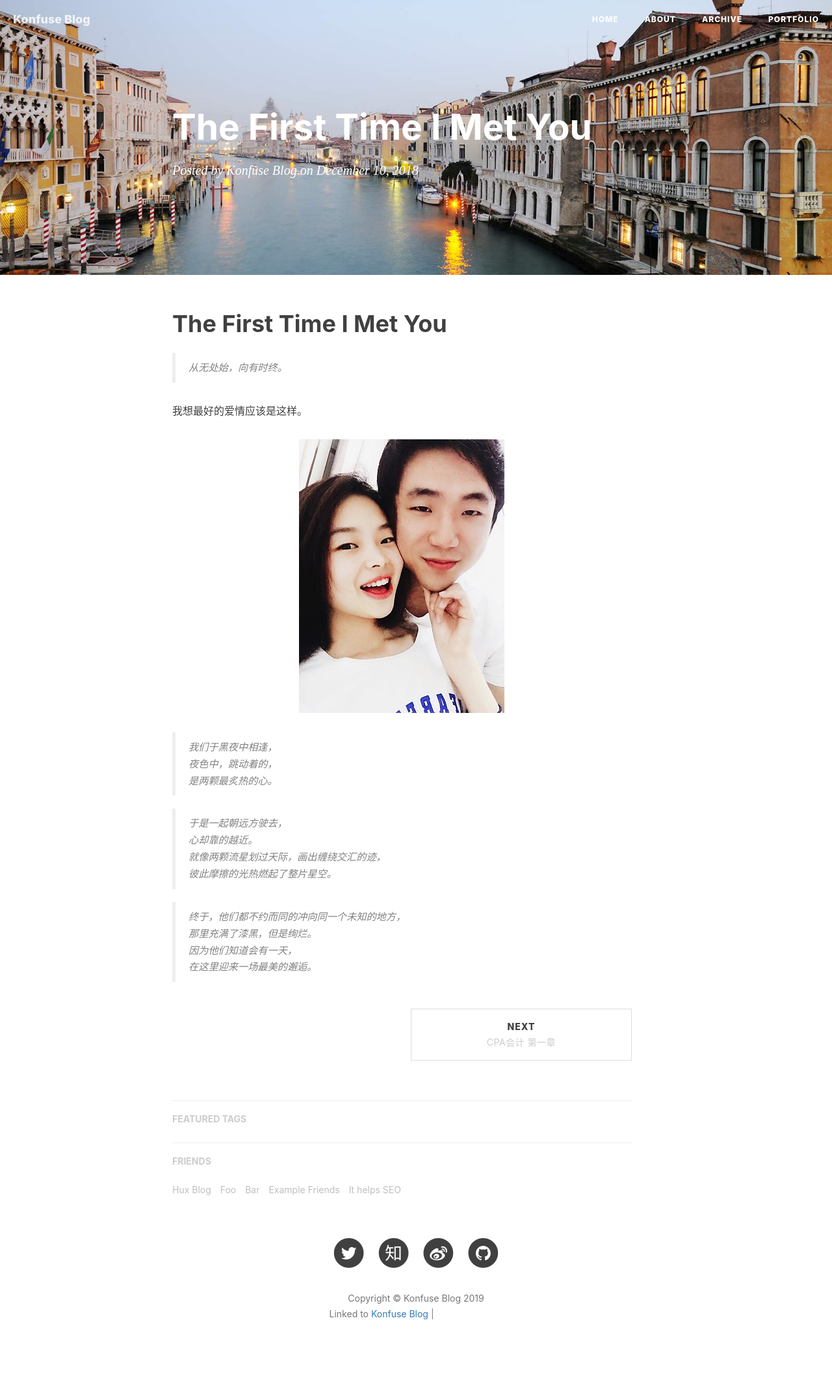
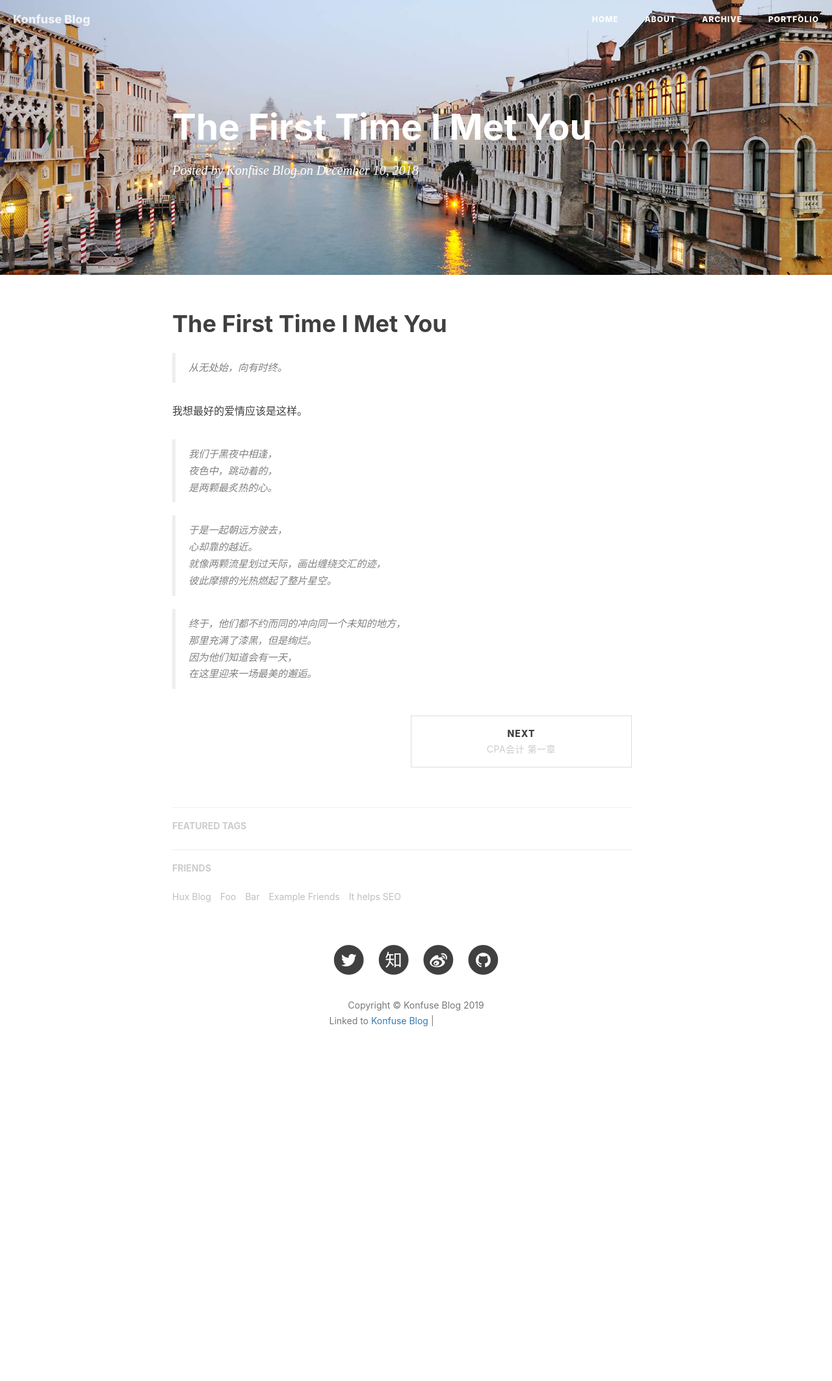
Before and after one commit to Konfuse/konfuse.github.io, a Jekyll site: the page built from _posts/2018-12-10-The-First-Time-I-Met-You.md, in a window 1280 px wide. Shown: the whole page at 65% size. Built offline with Jekyll 4.4.1, drawn with Linux system fonts in a browser that asks for light colours; nearby versions of some CDN libraries; our own code applies the rules of GitHub Pages for plain Markdown files; comment, search, counter and statistics services are not loaded; after the commit the page ends 1674 px from its top, so only the background shows below that; grey boxes are pictures that could not be loaded.

Commit message:
remove pic

```diff
--- a/_posts/2018-12-10-The-First-Time-I-Met-You.md
+++ b/_posts/2018-12-10-The-First-Time-I-Met-You.md
@@ -3,10 +3,6 @@
 > 从无处始，向有时终。
 
 我想最好的爱情应该是这样。
-
-
-
-![theFirstTimeIMetYou](/img/theFirstTimeIMetYou.jpg)
 
 
 
```
